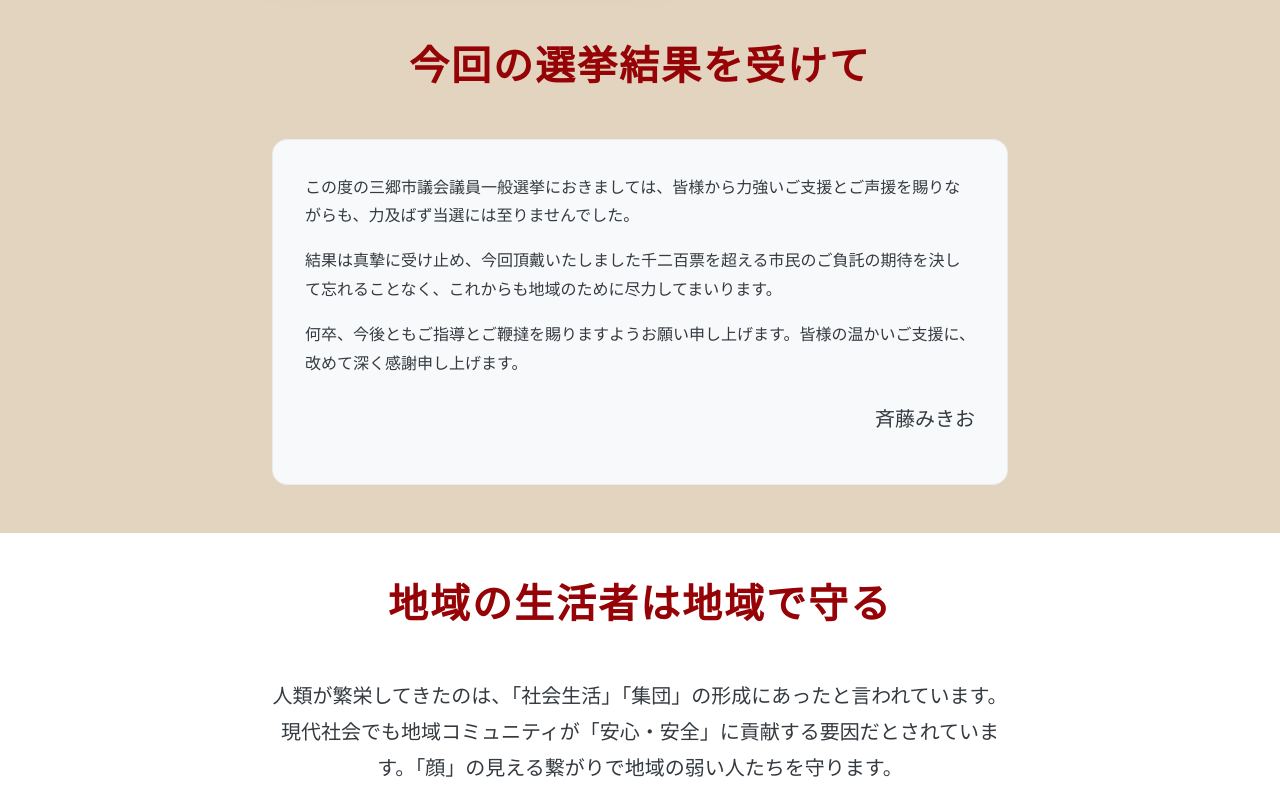
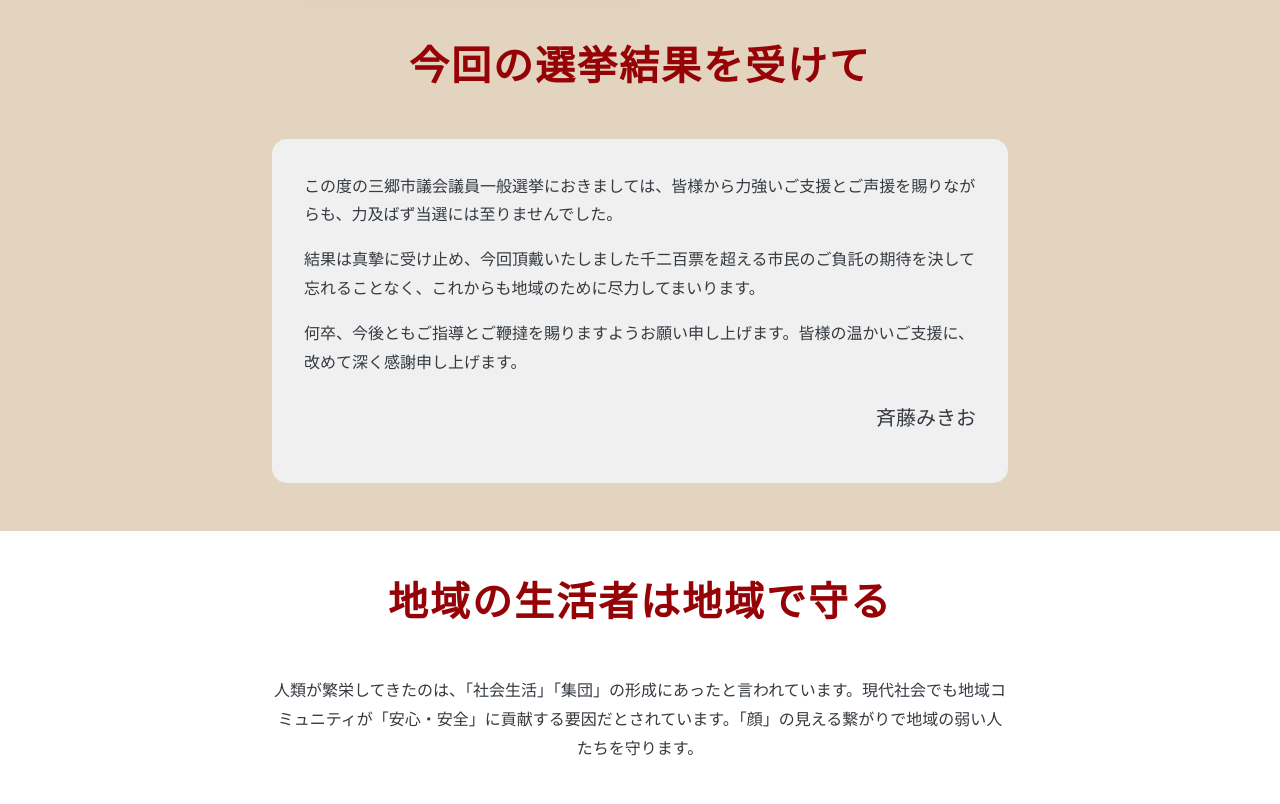
Before and after one commit to sssmiz/misato1974.mikio, a plain HTML site: page index.html in a window 1280 px wide. Shown: the part 820-1624 px from the top of the page. Drawn offline with nearby package versions, Linux system fonts and the light colour scheme; a script that the page names is missing.

Commit message:
メッセージを変更

```diff
--- a/index.html
+++ b/index.html
@@ -110,7 +110,7 @@
           <h2 class="text-center section-title">今回の選挙結果を受けて</h2>
           <div class="row justify-content-center">
             <div class="col-lg-8">
-              <div class="message-content message-box">
+              <div class="message-content message-background">
                 <p>
                   この度の三郷市議会議員一般選挙におきましては、皆様から力強いご支援とご声援を賜りながらも、力及ばず当選には至りませんでした。
                 </p>
@@ -132,7 +132,7 @@
           <div class="row mb-5" data-aos="fade-up">
             <div class="col-md-8 offset-md-2 text-center">
               <h2 class="section-title">地域の生活者は地域で守る</h2>
-              <p class="lead text-center">
+              <p class="text-center">
                 人類が繁栄してきたのは、「社会生活」「集団」の形成にあったと言われています。現代社会でも地域コミュニティが「安心・安全」に貢献する要因だとされています。「顔」の見える繋がりで地域の弱い人たちを守ります。
               </p>
             </div>
--- a/style.css
+++ b/style.css
@@ -127,6 +127,12 @@ footer {
   background-color: var(--bg-color);
 }
 
+.message-background {
+  background-color: #f0f0f0;
+  padding: 2rem;
+  border-radius: 15px;
+}
+
 /* --- Media Queries --- */
 @media (max-width: 768px) {
   .section-title {
```
Also changed, not shown: 1 other file.
